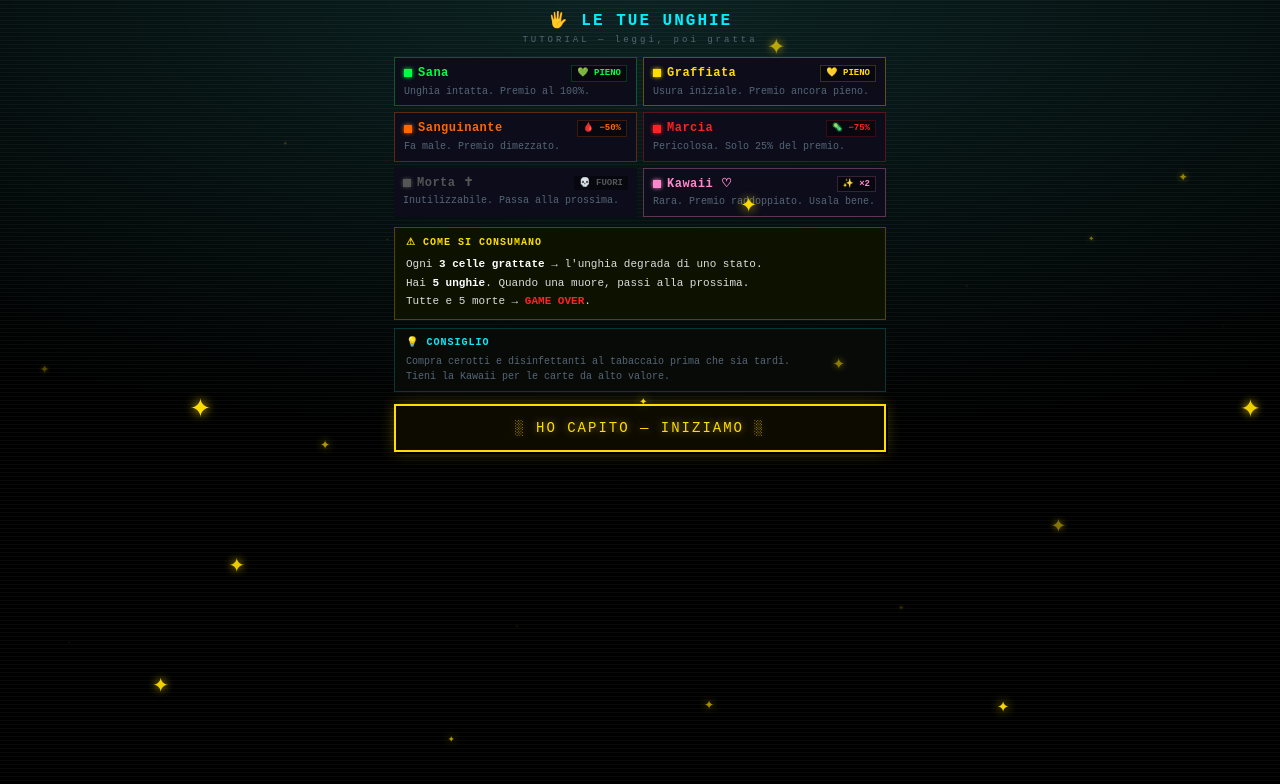
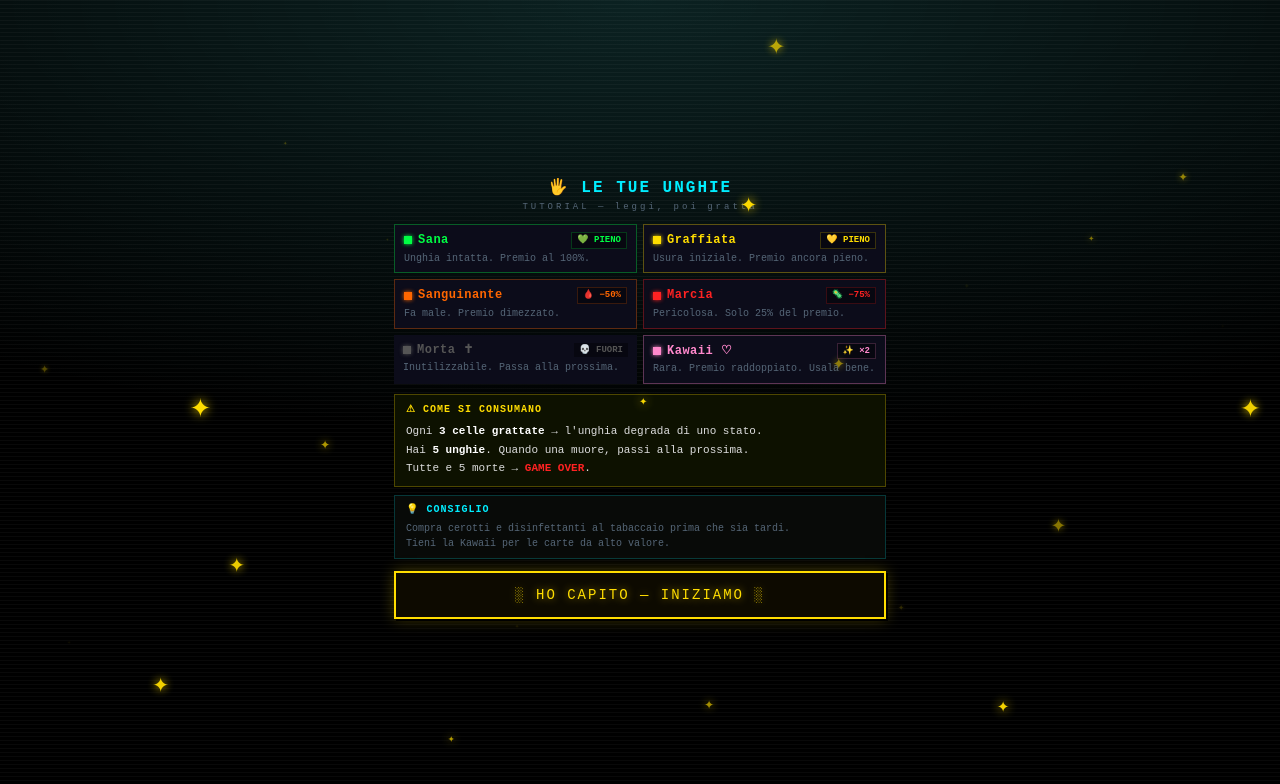
Before and after one commit to brrucelean/iphone-grattini, a React (Vite) app: page / in a window 1280 px wide. Both pictures are taken after a click on the button "░░░ INIZIA LA RUN ░░░". Shown: the top 784 px of the page. Built offline with nearby package versions, Linux system fonts and the light colour scheme.

Commit message:
fix: tutorial unghie centrato verticalmente e orizzontalmente

```diff
--- a/src/scratchlite.jsx
+++ b/src/scratchlite.jsx
@@ -1018,8 +1018,8 @@ export default function Grattini() {
       {/* ═══ TUTORIAL UNGHIE — paginated, no scroll ═══ */}
       {screen === "tutorialNails" && (
         <div style={{
-          width:"100%", height:"100%", maxWidth:"520px",
-          display:"flex", flexDirection:"column",
+          width:"100%", flex:1, minHeight:0, maxWidth:"520px", margin:"0 auto",
+          display:"flex", flexDirection:"column", justifyContent:"center",
           padding:"10px 14px 14px", boxSizing:"border-box",
           overflowY:"auto", WebkitOverflowScrolling:"touch",
         }}>
```
